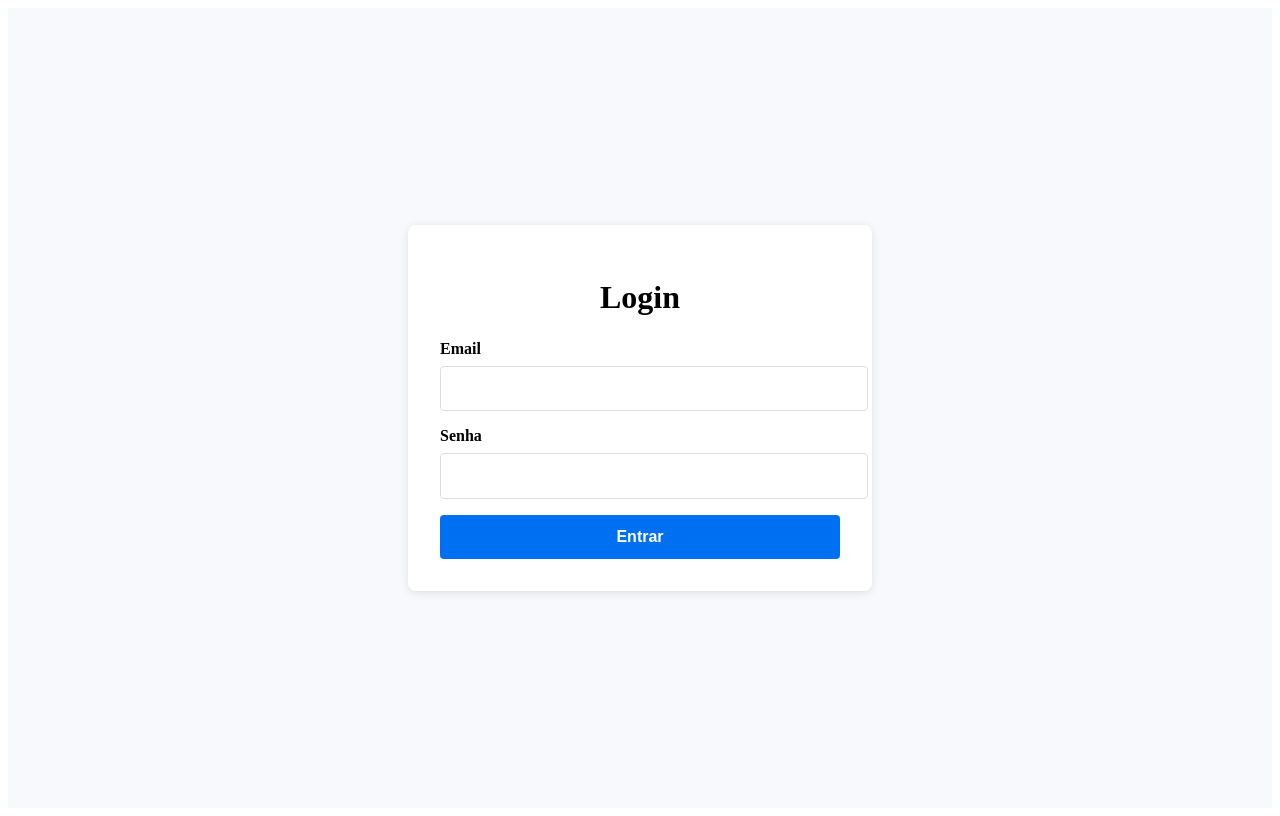
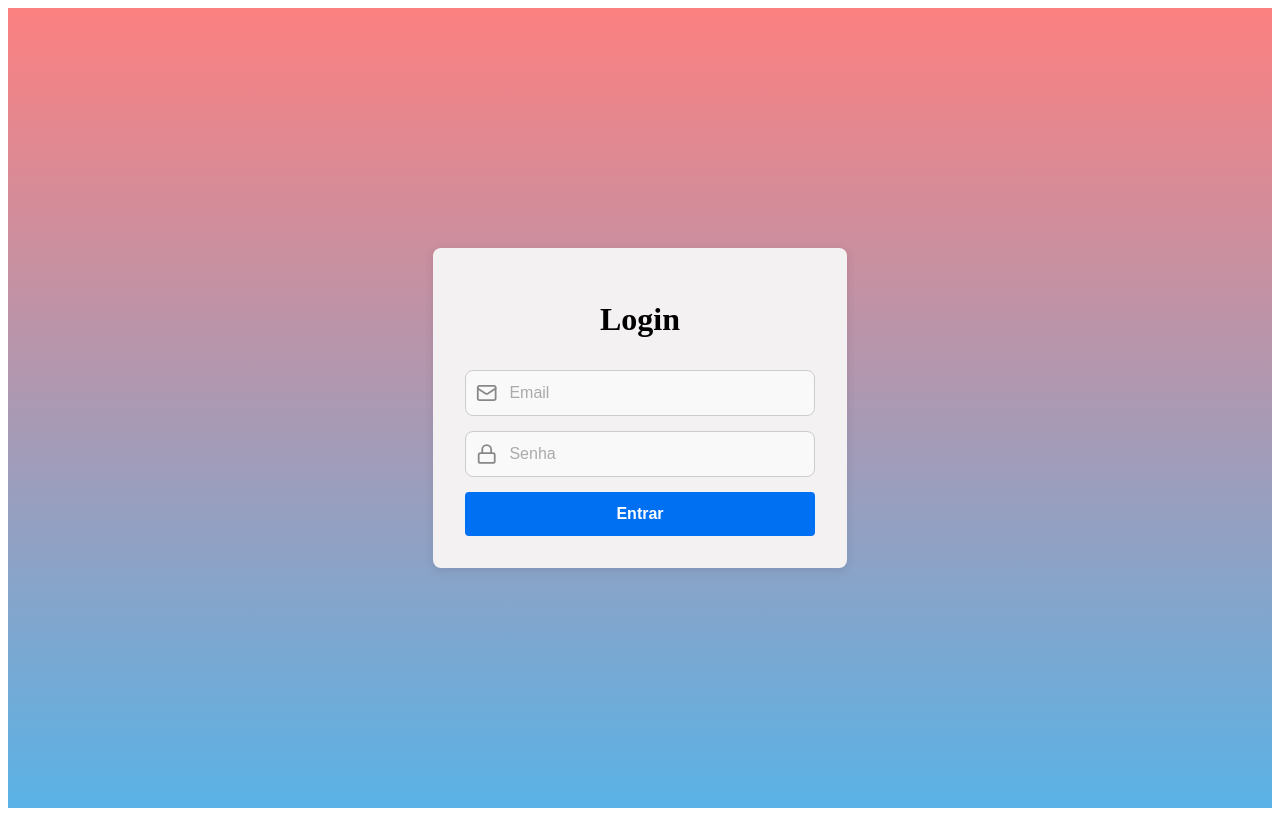
Before and after one commit to FJR5209/DashBoard_frontend, a Next.js app: page /login in a window 1280 px wide. Built offline with nearby package versions, Linux system fonts and the light colour scheme.

Commit message:
Adicionando icon e cor

```diff
--- a/package.json
+++ b/package.json
@@ -15,6 +15,7 @@
     "axios": "^1.7.9",
     "bootstrap": "^5.3.3",
     "chart.js": "^4.4.7",
+    "lucide-react": "^0.474.0",
     "next": "^15.1.4",
     "react": "^18.3.1",
     "react-chartjs-2": "^5.2.0",
--- a/src/pages/login.js
+++ b/src/pages/login.js
@@ -1,4 +1,5 @@
 import { useState, useEffect } from 'react';
+import { Mail, Lock } from 'lucide-react';
 import styles from '/styles/Login.module.css';
 import { useRouter } from 'next/router';
 
@@ -57,19 +58,25 @@ export default function Login() {
       <form className={styles.form} onSubmit={handleLogin}>
         <h1 className={styles.title}>Login</h1>
         {error && <p className={styles.error}>{error}</p>}
+
         <div className={styles.inputGroup}>
-          <label>Email</label>
+          <Mail className={styles.icon} />
+          {/* <label>Email</label> */}
           <input
             type="email"
+            placeholder="Email"
             value={email}
             onChange={(e) => setEmail(e.target.value)}
             required
           />
         </div>
+
         <div className={styles.inputGroup}>
-          <label>Senha</label>
+          <Lock className={styles.icon} />
+          {/* <label>Senha</label> */}
           <input
             type="password"
+            placeholder="Senha"
             value={password}
             onChange={(e) => setPassword(e.target.value)}
             required
--- a/src/styles/login.module.css
+++ b/src/styles/login.module.css
@@ -1,4 +1,13 @@
+/* Reset */
+* {
+  margin: 0;
+  padding: 0;
+}
 /* Login.module.css */
+.container{
+  background: linear-gradient(to bottom, #87CEEB, #f0f8ff);
+}
+
 
 .forms-section {
     display: flex;
--- a/styles/Login.module.css
+++ b/styles/Login.module.css
@@ -3,25 +3,37 @@
     justify-content: center;
     align-items: center;
     height: 100vh;
-    background-color: #f7f9fc;
+    /* background-color: #f7f9fc; */
+    background: linear-gradient(to bottom, #fc8080, #5ab2e6);
   }
 
   .form {
-    background: #fff;
+    background: rgb(243, 241, 241);
     padding: 2rem;
     border-radius: 8px;
     box-shadow: 0 2px 10px rgba(0, 0, 0, 0.1);
     width: 100%;
-    max-width: 400px;
+    max-width: 350px;
   }
 
   .title {
     text-align: center;
-    margin-bottom: 1.5rem;
+    margin-bottom: 2rem;
   }
 
   .inputGroup {
-    margin-bottom: 1rem;
+    display: flex;
+    align-items: center;
+    border: 1px solid #ccc;
+    border-radius: 8px;
+    padding: 10px;
+    margin-bottom: 15px;
+    background-color: #f9f9f9;
+  }
+
+  .inputGroup .icon{
+    margin-right: 10px;
+    color: #888;
   }
 
   .inputGroup label {
@@ -31,11 +43,16 @@
   }
 
   .inputGroup input {
+    border: none;
+    outline: none;
     width: 100%;
-    padding: 0.8rem;
-    border: 1px solid #ddd;
-    border-radius: 4px;
-    font-size: 1rem;
+    background: transparent;
+    font-size: 16px;
+    color: #333;
+  }
+
+  .inputGroup input::placeholder {
+    color: #aaa;
   }
 
   .button {
```
Also changed, not shown: 1 other file (tests, documents, lock files or other folders).
